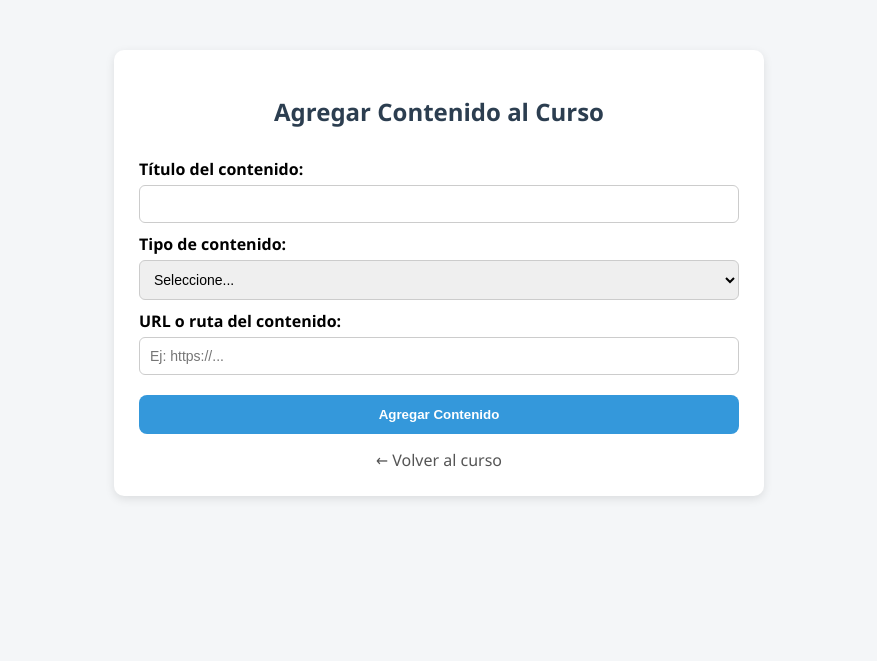
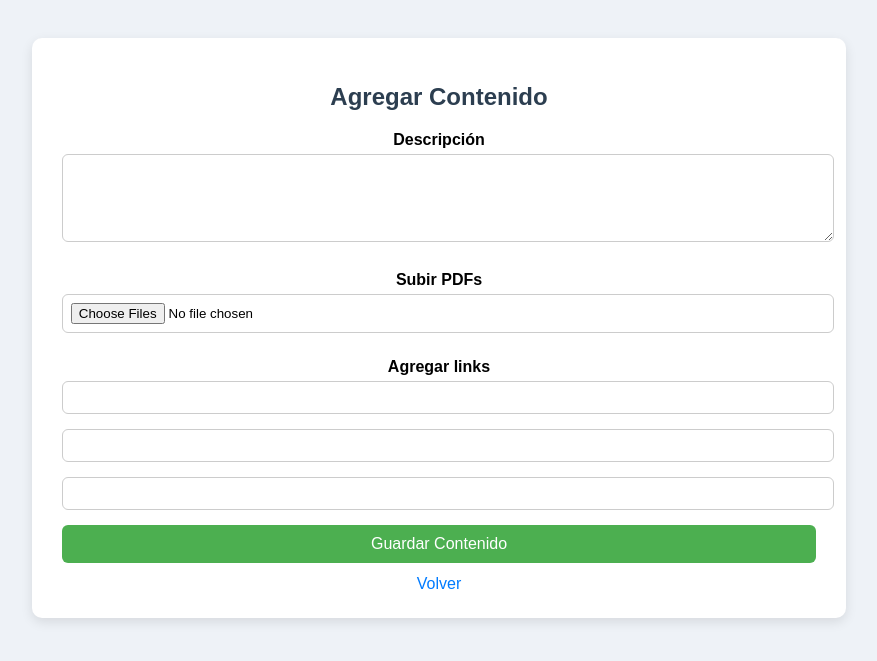
Before and after one commit to OriDaer/aulaVirtualConFlask, a Flask app: template templates/agregar_contenido.html in a window 1280 px wide. Shown: the top 661 px of the page, without its empty margins (201-1078 px from the left). Run offline with Flask 3, Linux system fonts and the light colour scheme; the template is opened without the code that fills it, so the values that code supplies are empty.

```diff
--- a/app.py
+++ b/app.py
@@ -1,11 +1,4 @@
-from flask import Flask
-from routes import init_routes
+from routes import app  # Importa la app con todas las rutas definidas
 
-app = Flask(__name__)
-init_routes(app)
-
-if __name__ == '__main__':
+if __name__ == "__main__":
     app.run(debug=True)
-# tiene q salirte cm q estas en la curricula y ahi t salen todos los cursos
-#hay q hacer gestion de estudiantes tmb pero fijate bien q falta de gestion cursos
-#de cursos solo falta relacionar los cursos con instructores y estudiantes
--- a/models.py
+++ b/models.py
@@ -92,7 +92,11 @@ class Inscripcion(Database):
 
 
 class Contenido(Database):
-    def agregar(self, id_curso, titulo, tipo, url):
+    def agregar(self, id_curso, titulo, tipo, url, descripcion=None):
+        self.titulo = titulo
+        self.tipo = tipo
+        self.url = url
+        self.descripcion = descripcion
         sql = "INSERT INTO contenidos (id_curso, titulo, tipo, url) VALUES (%s,%s,%s,%s)"
         self.cursor.execute(sql, (id_curso, titulo, tipo, url))
         self.conn.commit()
--- a/routes.py
+++ b/routes.py
@@ -1,157 +1,184 @@
 from flask import Flask, render_template, request, redirect, url_for, session
-from models import Usuario, Curso
+from models import Usuario, Curso, Contenido, Inscripcion
+import os
+from werkzeug.utils import secure_filename
 
-def init_routes(app):
-    app.secret_key = "supersecretkey"
+UPLOAD_FOLDER = 'static/uploads'
+ALLOWED_EXTENSIONS = {'pdf'}
 
-    @app.route('/')
-    def index():
+app = Flask(__name__)
+app.config['UPLOAD_FOLDER'] = UPLOAD_FOLDER
+app.secret_key = "supersecretkey"  # ⚠️ necesario para usar sesiones
+
+def allowed_file(filename):
+    return '.' in filename and filename.rsplit('.', 1)[1].lower() in ALLOWED_EXTENSIONS
+
+# ---------- RUTAS ----------
+
+@app.route('/')
+def index():
+    return redirect(url_for('login'))
+
+@app.route('/login', methods=['GET','POST'])
+def login():
+    if request.method == 'POST':
+        email = request.form.get('email')
+        password = request.form.get('password')
+        if not email or not password:
+            return "Faltan datos"
+        user = Usuario().login(email, password)
+        if user:
+            session['user'] = user['nombre']
+            session['id_usuario'] = user['id']
+            session['rol'] = user['rol']
+            if user['rol'] == 'profesor':
+                return redirect(url_for('home_profesor'))
+            else:
+                return redirect(url_for('home'))
+        else:
+            return "Usuario o contraseña incorrecta"
+    return render_template('login.html')
+
+@app.route('/register', methods=['GET','POST'])
+def register():
+    if request.method == 'POST':
+        nombre = request.form.get('nombre')
+        email = request.form.get('email')
+        password = request.form.get('password')
+        rol = request.form.get('rol', 'estudiante')
+        if not nombre or not email or not password:
+            return "Faltan datos"
+        success = Usuario().registrar(nombre, email, password, rol)
+        if success:
+            return redirect(url_for('login'))
+        else:
+            return "El correo ya está registrado"
+    return render_template('register.html')
+
+@app.route('/home')
+def home():
+    if 'user' in session and session.get('rol') == 'estudiante':
+        cursos = Curso().listar()
+        return render_template('home_estudiante.html', nombre=session['user'], cursos=cursos)
+    return redirect(url_for('login'))
+
+@app.route('/home_profesor')
+def home_profesor():
+    if 'user' in session and session.get('rol') == 'profesor':
+        cursos = Curso().listar()
+        return render_template('home_profesor.html', nombre=session['user'], cursos=cursos)
+    return redirect(url_for('login'))
+
+@app.route('/cursos/crear', methods=['GET','POST'])
+def crear_curso():
+    if 'rol' in session and session['rol'] != 'profesor':
+        return "Acceso denegado"
+    if request.method == 'POST':
+        nombre = request.form.get('nombre')
+        descripcion = request.form.get('descripcion')
+        profesor = request.form.get('profesor')
+        if not nombre or not profesor:
+            return "Faltan datos"
+        Curso().crear(nombre, descripcion, profesor)
+        return redirect(url_for('home_profesor'))
+    profesores = ["Profesor Juan Pérez", "Profesora Carolina"]
+    return render_template('crear_curso.html', profesores=profesores)
+
+@app.route('/cursos/editar/<int:id_curso>', methods=['GET','POST'])
+def editar_curso(id_curso):
+    if 'rol' in session and session['rol'] != 'profesor':
+        return "Acceso denegado"
+    curso = Curso().obtener(id_curso)
+    if not curso:
+        return "Curso no encontrado"
+    if request.method == 'POST':
+        nombre = request.form.get('nombre')
+        descripcion = request.form.get('descripcion')
+        profesor = request.form.get('profesor')
+        Curso().modificar(id_curso, nombre, descripcion, profesor)
+        return redirect(url_for('home_profesor'))
+    profesores = ["Profesor Juan Pérez"]
+    return render_template('editar_curso.html', curso=curso, profesores=profesores)
+
+@app.route('/cursos/eliminar/<int:id_curso>')
+def eliminar_curso(id_curso):
+    if 'rol' in session and session['rol'] != 'profesor':
+        return "Acceso denegado"
+    Curso().eliminar(id_curso)
+    return redirect(url_for('home_profesor'))
+
+@app.route('/curso/<int:id_curso>')
+def ver_curso(id_curso):
+    if 'rol' not in session:
         return redirect(url_for('login'))
 
-    @app.route('/login', methods=['GET','POST'])
-    def login():
-        if request.method == 'POST':
-            email = request.form.get('email')
-            password = request.form.get('password')
-            if not email or not password:
-                return "Faltan datos"
-            user = Usuario().login(email, password)
-            if user:
-                session['user'] = user['nombre']
-                session['id_usuario'] = user['id']
-                session['rol'] = user['rol']
-                if user['rol'] == 'profesor':
-                    return redirect(url_for('home_profesor'))
-                else:
-                    return redirect(url_for('home'))
-            else:
-                return "Usuario o contraseña incorrecta"
-        return render_template('login.html')
+    curso = Curso().obtener(id_curso)
+    if not curso:
+        return "Curso no encontrado"
 
-    @app.route('/register', methods=['GET','POST'])
-    def register():
-        if request.method == 'POST':
-            nombre = request.form.get('nombre')
-            email = request.form.get('email')
-            password = request.form.get('password')
-            rol = request.form.get('rol', 'estudiante')
-            if not nombre or not email or not password:
-                return "Faltan datos"
-            success = Usuario().registrar(nombre, email, password, rol)
-            if success:
-                return redirect(url_for('login'))
-            else:
-                return "El correo ya está registrado"
-        return render_template('register.html')
+    contenidos = Contenido().listar(id_curso)
 
-    @app.route('/home')
-    def home():
-        if 'user' in session and session.get('rol') == 'estudiante':
-            cursos = Curso().listar()
-            return render_template('home_estudiante.html', nombre=session['user'], cursos=cursos)
-        return redirect(url_for('login'))
+    es_profesor = session.get('rol') == 'profesor'
 
-    @app.route('/home_profesor')
-    def home_profesor():
-        if 'user' in session and session.get('rol') == 'profesor':
-            cursos = Curso().listar()
-            return render_template('home_profesor.html', nombre=session['user'], cursos=cursos)
-        return redirect(url_for('login'))
-
-    @app.route('/cursos/crear', methods=['GET','POST'])
-    def crear_curso():
-        if 'rol' in session and session['rol'] != 'profesor':
-            return "Acceso denegado"
-        if request.method == 'POST':
-            nombre = request.form.get('nombre')
-            descripcion = request.form.get('descripcion')
-            profesor = request.form.get('profesor')
-            if not nombre or not profesor:
-                return "Faltan datos"
-            Curso().crear(nombre, descripcion, profesor)
-            return redirect(url_for('home_profesor'))
-        profesores = ["Profesor Juan Pérez", "Profesora Carolina"]  # Lista de profesores predeterminados
-        return render_template('crear_curso.html', profesores=profesores)
-
-    @app.route('/cursos/editar/<int:id_curso>', methods=['GET','POST'])
-    def editar_curso(id_curso):
-        if 'rol' in session and session['rol'] != 'profesor':
-            return "Acceso denegado"
-        curso = Curso().obtener(id_curso)
-        if not curso:
-            return "Curso no encontrado"
-        if request.method == 'POST':
-            nombre = request.form.get('nombre')
-            descripcion = request.form.get('descripcion')
-            profesor = request.form.get('profesor')
-            Curso().modificar(id_curso, nombre, descripcion, profesor)
-            return redirect(url_for('home_profesor'))
-        profesores = ["Profesor Juan Pérez"]
-        return render_template('editar_curso.html', curso=curso, profesores=profesores)
-
-    @app.route('/cursos/eliminar/<int:id_curso>')
-    def eliminar_curso(id_curso):
-        if 'rol' in session and session['rol'] != 'profesor':
-            return "Acceso denegado"
-        Curso().eliminar(id_curso)
-        return redirect(url_for('home_profesor'))
-
-    from models import Usuario, Curso, Inscripcion, Contenido
-
-    # Ver curso con contenidos
-    @app.route('/curso/<int:id_curso>')
-    def ver_curso(id_curso):
-        if 'rol' not in session:
-            return redirect(url_for('login'))
-
-        curso = Curso().obtener(id_curso)
-        if not curso:
-            return "Curso no encontrado"
-
-        contenidos = Contenido().listar(id_curso)
-
-        # Si es profesor, siempre puede ver
-        if session['rol'] == 'profesor':
-            return render_template('ver_curso.html', curso=curso, contenidos=contenidos, es_profesor=True)
-
-        # Si es estudiante, debe estar inscrito
-        id_usuario = Usuario().login(session['user'], "dummy")  # ⚠ O mejor guarda id en session al logear
-        # Para simplificar: asumo guardas user_id en session al logear
+    if not es_profesor:
         id_usuario = session.get('id_usuario')
-
         insc = Inscripcion().mis_cursos(id_usuario)
         ids_cursos = [c['id'] for c in insc]
-
         if id_curso not in ids_cursos:
             return "No estás inscrito en este curso"
 
-        return render_template('ver_curso.html', curso=curso, contenidos=contenidos, es_profesor=False)
+    return render_template('ver_curso.html', curso=curso, contenidos=contenidos, es_profesor=es_profesor)
 
+@app.route('/curso/<int:id_curso>/inscribirse')
+def inscribirse(id_curso):
+    if session.get('rol') != 'estudiante' or 'id_usuario' not in session:
+        return redirect(url_for('login'))
+    Inscripcion().inscribir(id_curso, session['id_usuario'])
+    return redirect(url_for('ver_curso', id_curso=id_curso))
 
-    # --- Inscribirse a curso ---
-    @app.route('/curso/<int:id_curso>/inscribirse')
-    def inscribirse(id_curso):
-        if session.get('rol') != 'estudiante' or 'id_usuario' not in session:
-            return redirect(url_for('login'))
-        Inscripcion().inscribir(id_curso, session['id_usuario'])
+@app.route('/curso/<int:id_curso>/contenido', methods=['GET','POST'])
+def agregar_contenido(id_curso):
+    if 'rol' not in session or session['rol'] != 'profesor':
+        return "Acceso denegado"
+
+    if request.method == 'POST':
+        descripcion = request.form.get('descripcion')
+
+        # PDFs
+        archivos = request.files.getlist('pdfs')
+        for archivo in archivos:
+            if archivo.filename and allowed_file(archivo.filename):
+                filename = secure_filename(archivo.filename)
+                filepath = os.path.join(app.config['UPLOAD_FOLDER'], filename)
+                archivo.save(filepath)
+                # ✅ ahora se pasa 'titulo'
+                Contenido().agregar(
+                    id_curso,
+                    titulo=filename,
+                    tipo='pdf',
+                    url=f"/uploads/{filename}",
+                    descripcion=descripcion
+                )
+
+        # Links
+        links = request.form.getlist('links')
+        for link in links:
+            if link.strip():
+                Contenido().agregar(
+                    id_curso,
+                    titulo=link.strip(),
+                    tipo='link',
+                    url=link.strip(),
+                    descripcion=descripcion
+                )
+
         return redirect(url_for('ver_curso', id_curso=id_curso))
-    # Subir contenido (solo profesor)
-    @app.route('/curso/<int:id_curso>/contenido', methods=['GET','POST'])
-    def agregar_contenido(id_curso):
-        if session.get('rol') != 'profesor':
-            return "Acceso denegado"
-        if 'rol' in session and session['rol'] != 'profesor':
-            return "Acceso denegado"
-        if request.method == 'POST':
-            titulo = request.form.get('titulo')
-            tipo = request.form.get('tipo')
-            url = request.form.get('url')
-            Contenido().agregar(id_curso, titulo, tipo, url)
-            return redirect(url_for('ver_curso', id_curso=id_curso))
-        return render_template('agregar_contenido.html', id_curso=id_curso)
 
-    @app.route('/logout')
-    def logout():
-        session.pop('user', None)
-        session.pop('rol', None)
-        return redirect(url_for('login'))
+    return render_template('agregar_contenido.html', id_curso=id_curso)
+
+@app.route('/logout')
+def logout():
+    session.pop('user', None)
+    session.pop('rol', None)
+    session.pop('id_usuario', None)
+    return redirect(url_for('login'))
--- a/templates/agregar_contenido.html
+++ b/templates/agregar_contenido.html
@@ -1,84 +1,39 @@
 <!DOCTYPE html>
-<html>
+<html lang="es">
 <head>
+<meta charset="UTF-8">
 <title>Agregar Contenido</title>
 <style>
-        body {
-            font-family: 'Segoe UI', Tahoma, Geneva, Verdana, sans-serif;
-            background: #f4f6f8;
-            margin: 0;
-            padding: 0;
-        }
-        .container {
-            max-width: 600px;
-            margin: 50px auto;
-            background: #fff;
-            padding: 25px;
-            border-radius: 10px;
-            box-shadow: 0 3px 10px rgba(0,0,0,0.1);
-        }
-        h2 {
-            text-align: center;
-            color: #2c3e50;
-        }
-        form {
-            display: flex;
-            flex-direction: column;
-        }
-        label {
-            margin: 10px 0 5px;
-            font-weight: bold;
-        }
-        input[type="text"], select {
-            padding: 10px;
-            border-radius: 6px;
-            border: 1px solid #ccc;
-            font-size: 14px;
-        }
-        .btn {
-            margin-top: 20px;
-            padding: 12px;
-            border: none;
-            border-radius: 8px;
-            background-color: #3498db;
-            color: white;
-            font-weight: bold;
-            cursor: pointer;
-            transition: background 0.3s;
-        }
-        .btn:hover {
-            background-color: #2980b9;
-        }
-        .back {
-            display: block;
-            text-align: center;
-            margin-top: 15px;
-            color: #555;
-            text-decoration: none;
-        }
+body { font-family: Arial; background: #eef2f7; padding: 30px; text-align: center; }
+.container { background: #fff; display: inline-block; padding: 25px 30px; border-radius: 10px; box-shadow: 0 4px 12px rgba(0,0,0,0.1); }
+h2 { color: #2c3e50; margin-bottom: 20px; }
+label { display: block; font-weight: bold; margin: 10px 0 5px; }
+input[type="text"], textarea, input[type="file"] { width: 100%; padding: 8px; margin-bottom: 15px; border-radius: 6px; border: 1px solid #ccc; }
+textarea { resize: vertical; min-height: 70px; }
+input[type="submit"] { background: #4CAF50; color: #fff; border: none; padding: 10px; border-radius: 6px; cursor: pointer; width: 100%; font-size: 16px; }
+input[type="submit"]:hover { background: #45a049; }
+a { display: block; margin-top: 12px; text-decoration: none; color: #007bff; }
+a:hover { text-decoration: underline; }
 </style>
 </head>
 <body>
 <div class="container">
-        <h2>Agregar Contenido al Curso</h2>
-        <form method="POST">
-            <label for="titulo">Título del contenido:</label>
-            <input type="text" name="titulo" id="titulo" required>
+<h2>Agregar Contenido</h2>
+<form method="POST" enctype="multipart/form-data">
+    <label>Descripción</label>
+    <textarea name="descripcion"></textarea>
 
-            <label for="tipo">Tipo de contenido:</label>
-            <select name="tipo" id="tipo" required>
-                <option value="">Seleccione...</option>
-                <option value="pdf">PDF</option>
-                <option value="video">Video</option>
-                <option value="link">Enlace</option>
-            </select>
+    <label>Subir PDFs</label>
+    <input type="file" name="pdfs" multiple>
 
-            <label for="url">URL o ruta del contenido:</label>
-            <input type="text" name="url" id="url" placeholder="Ej: https://..." required>
+    <label>Agregar links</label>
+    <input type="text" name="links">
+    <input type="text" name="links">
+    <input type="text" name="links">
 
-            <button type="submit" class="btn">Agregar Contenido</button>
+    <input type="submit" value="Guardar Contenido">
 </form>
-        <a href="{{ url_for('ver_curso', id_curso=id_curso) }}" class="back">← Volver al curso</a>
+<a href="{{ url_for('ver_curso', id_curso=id_curso) }}">Volver</a>
 </div>
 </body>
 </html>
```
Also changed, not shown: templates/agregar contenido.html (deleted, +0 -38 lines), templates/crear_curso.html (+19 -9 lines), templates/editar_curso.html (+106 -8 lines), templates/ver_curso.html (+35 -75 lines), 3 other files. Lines whose indentation alone changed are shown as unchanged.
